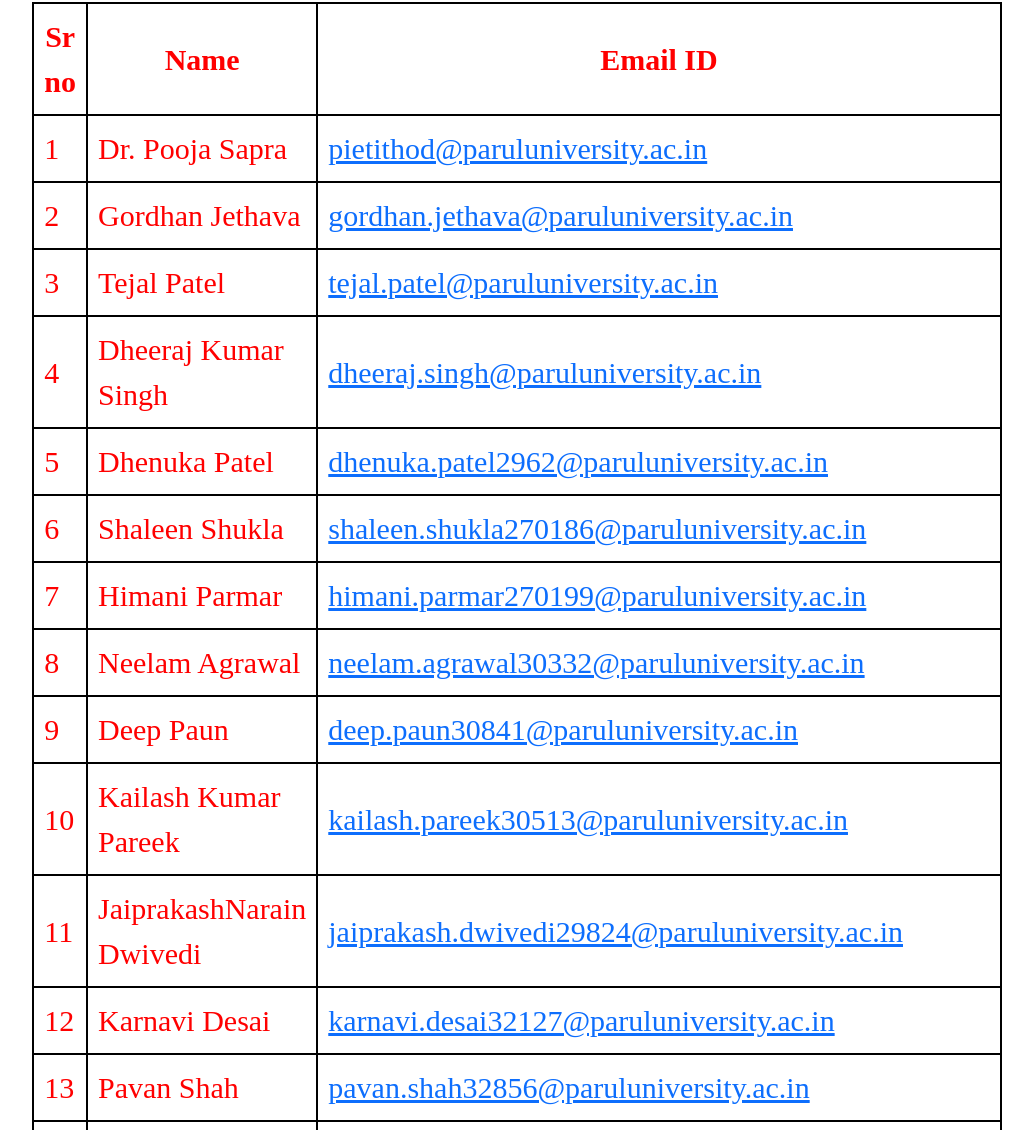
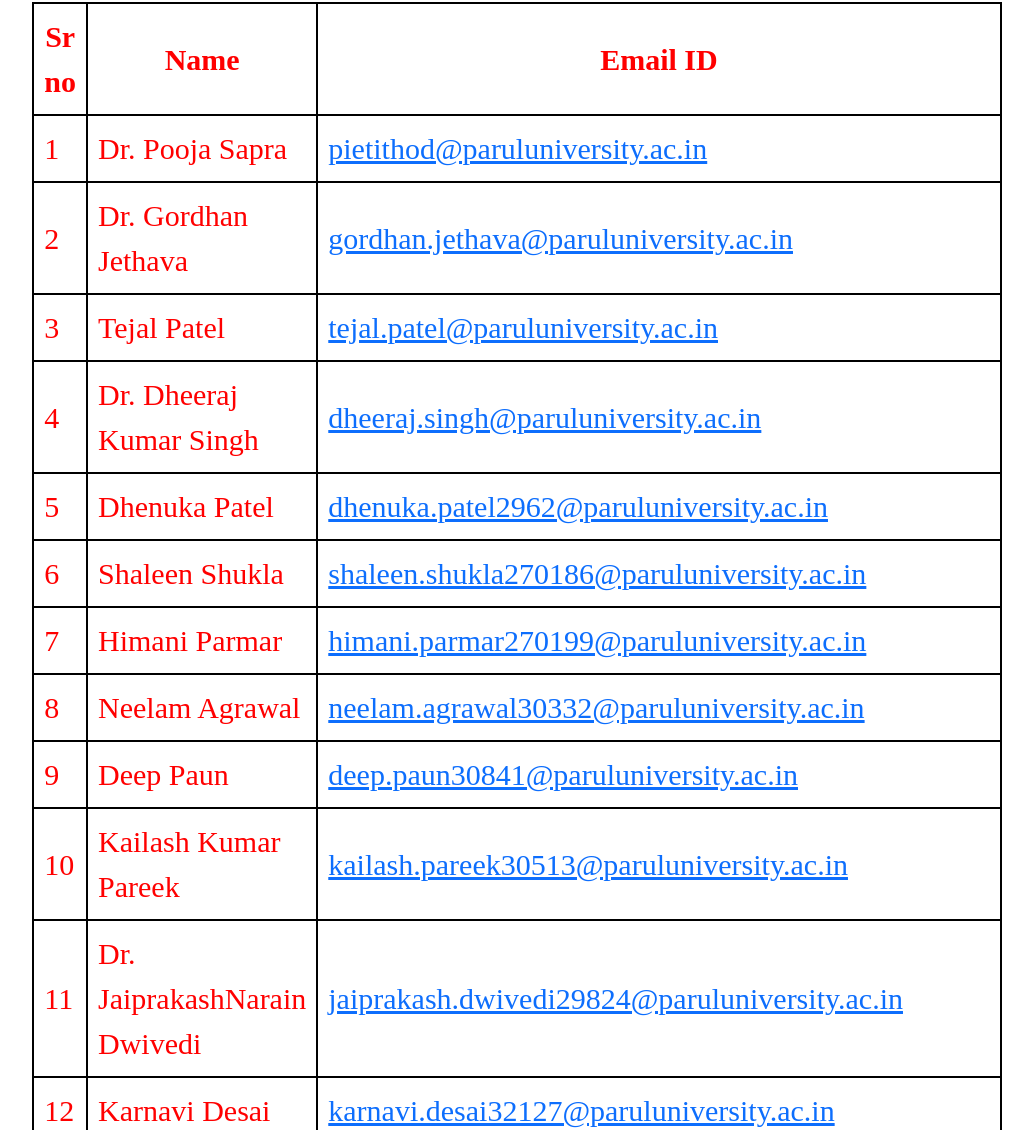
Before and after one commit to shuklashaleen114/PIET-IT, a plain HTML site: page contact.html in a window 1280 px wide. Shown: the part 735-1865 px from the top of the page, without its empty margins (123-1156 px from the left). Drawn offline with nearby package versions, Linux system fonts and the light colour scheme.

Commit message:
Update contact.html

```diff
--- a/contact.html
+++ b/contact.html
@@ -94,7 +94,7 @@
       </tr>
       <tr>
         <td>2</td>
-        <td>Gordhan Jethava
+        <td>Dr. Gordhan Jethava
         </td>
         <td><a
             href="https://mail.google.com/mail/?view=cm&fs=1&tf=1&to=gordhan.jethava@paruluniversity.ac.in">gordhan.jethava@paruluniversity.ac.in</a>
@@ -110,7 +110,7 @@
       </tr>
       <tr>
         <td>4</td>
-        <td>Dheeraj Kumar Singh
+        <td>Dr. Dheeraj Kumar Singh
         </td>
         <td><a
             href="https://mail.google.com/mail/?view=cm&fs=1&tf=1&to=dheeraj.singh@paruluniversity.ac.in">dheeraj.singh@paruluniversity.ac.in</a>
@@ -165,7 +165,7 @@
       </tr>
       <tr>
         <td>11</td>
-        <td>JaiprakashNarain Dwivedi
+        <td>Dr. JaiprakashNarain Dwivedi
         </td>
         <td><a
             href="https://mail.google.com/mail/?view=cm&fs=1&tf=1&to=jaiprakash.dwivedi29824@paruluniversity.ac.in">jaiprakash.dwivedi29824@paruluniversity.ac.in</a>
@@ -298,6 +298,15 @@
         <td><a href="https://mail.google.com/mail/?view=cm&fs=1&tf=1&to=pragyan.nanda35791@paruluniversity.ac.in">pragyan.nanda35791@paruluniversity.ac.in</a></td>
       </tr>
 
+      <tr>
+        <td>28</td>
+        <td>Dr. Kalpesh Rakholia
+
+
+        </td>
+        <td><a href="https://mail.google.com/mail/?view=cm&fs=1&tf=1&to=kalpesh.rakholia36136@paruluniversity.ac.in">kalpesh.rakholia36136@paruluniversity.ac.in</a></td>
+      </tr>
+
     </table>
   </center>
 
```
